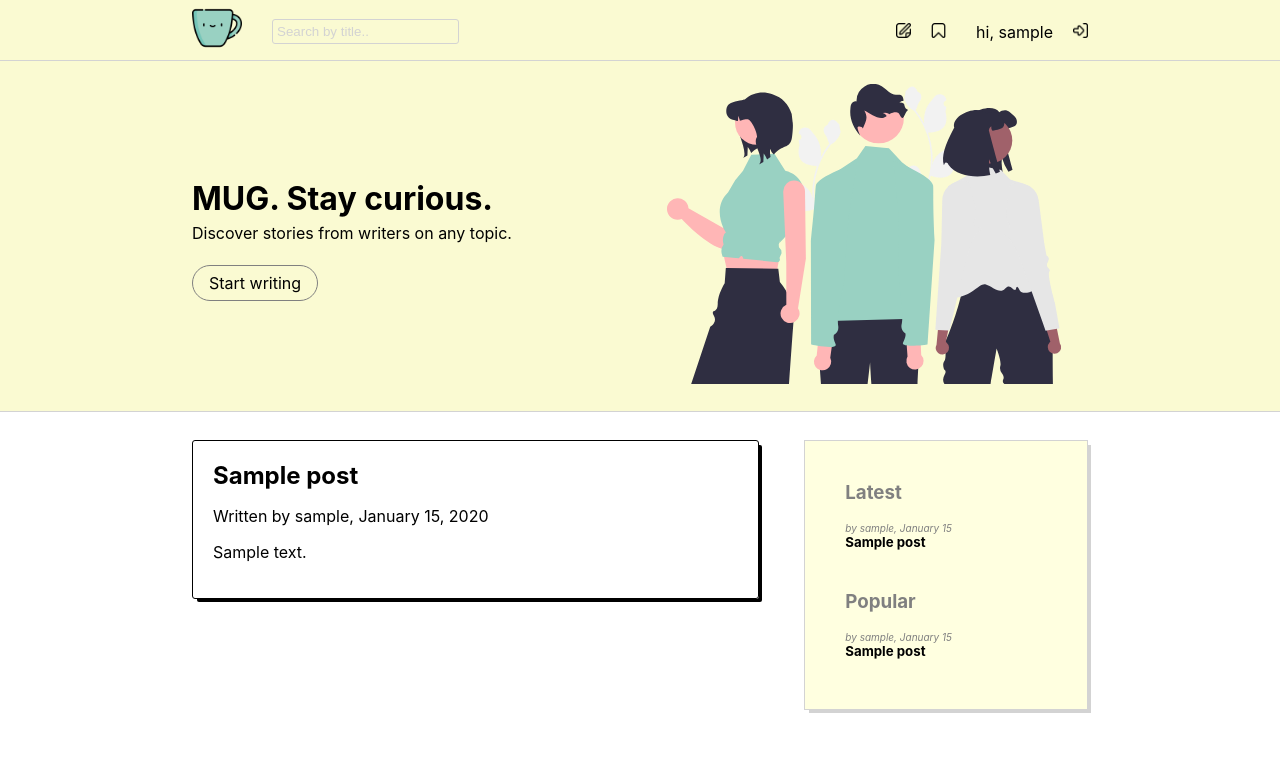
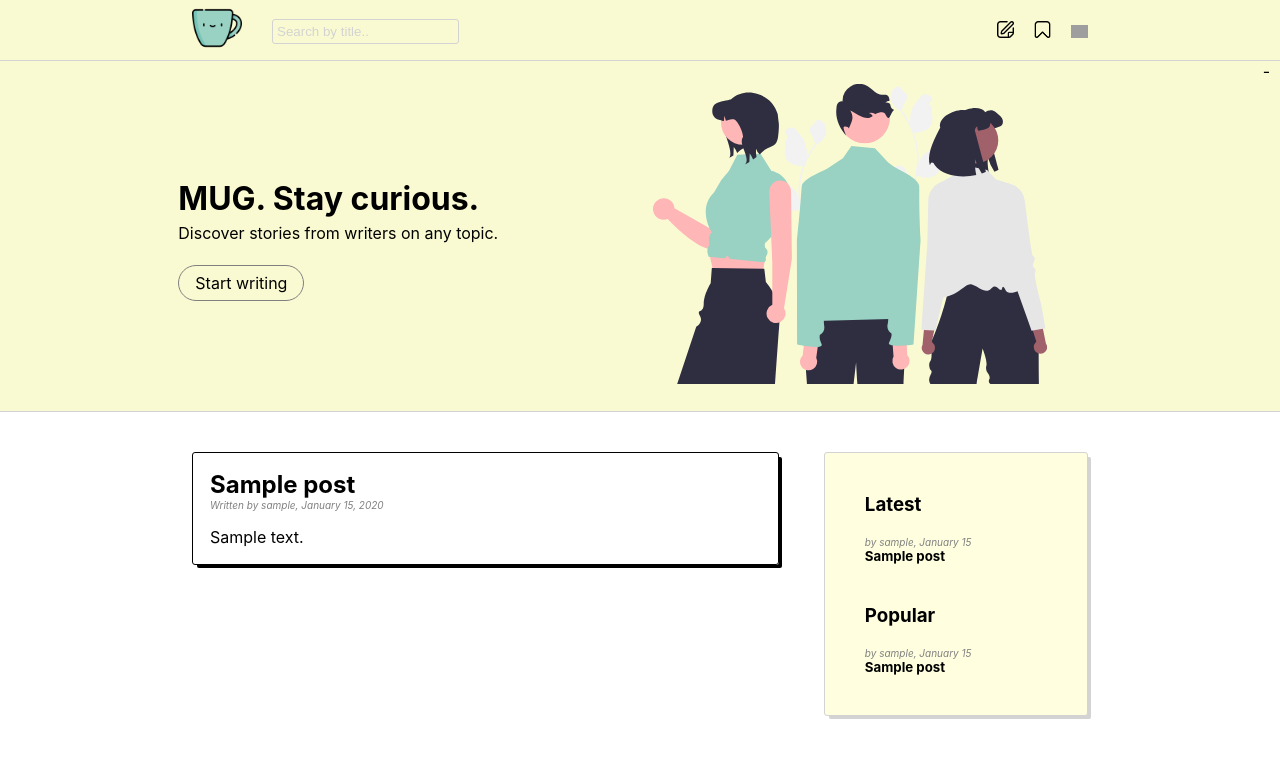
Before and after one commit to bihunva/mug-blogging-platform, a Django app: page / in a window 1280 px wide. Shown: the top 758 px of the page. Run offline with Django 4.2, Linux system fonts and the light colour scheme; a user stored in the database is signed in; tables that the repository leaves empty hold one stand-in row (values such as "Sample post"); some libraries are stand-ins or nearby versions; grey boxes are pictures that could not be loaded.

Commit message:
Added the ability to hide / show the banner

```diff
--- a/blog/static/blog/css/styles.css
+++ b/blog/static/blog/css/styles.css
@@ -57,10 +57,7 @@
     display: flex;
     justify-content: flex-end;
     align-items: center;
-}
-
-nav li {
-    margin-left: 20px;
+    column-gap: 20px;
 }
 
 nav a {
@@ -75,7 +72,7 @@
 
 .content-with-sidebar-wrapper {
     display: grid;
-    grid-template-columns: 2fr 1fr;
+    grid-template-columns: 2fr 0.9fr;
     grid-template-rows: auto;
     grid-gap: 5%;
     align-items: start;
@@ -123,23 +120,34 @@
 }
 
 .icon {
-    width: 15px;
+    width: 17px;
 }
 
-.bookmark-header-icon {
-    margin-right: 10px;
+.post-container:first-child {
+    margin-top: 40px;
 }
 
 .post {
     border: 1px solid #000000;
     border-radius: 3px;
     box-shadow: 4px 4px 0 -1px #000000;
-    padding: 20px;
-    margin: 5% 0 20px 0;
+    padding: 17px;
+    margin: 25px 0 0 0;
 }
 
 .post:hover {
     background-color: #ddffdd;
+}
+
+.post-body {
+    margin-bottom: 0;
+}
+
+.written-by {
+    color: gray;
+    font-style: italic;
+    font-size: 10px;
+    margin: 0;
 }
 
 .login {
@@ -219,9 +227,10 @@
 .sidebar {
     border: lightgrey 1px solid;
     background-color: lightyellow;
-    margin-top: 10%;
+    margin-top: 40px;
     padding: 40px;
     box-shadow: 4px 4px 0 -1px lightgrey;
+    border-radius: 3px;
 }
 
 .sidebar-section {
@@ -233,22 +242,71 @@
 }
 
 .sidebar-section-title {
-    color: gray;
-    margin-bottom: 18px;
+    margin-bottom: 20px;
 }
 
 .sidebar-post {
-    margin-bottom: 10px;
+    margin-bottom: 13px;
 }
 
-.sidebar-post:hover {
-    border-left: 4px solid lightseagreen;
-    padding-left: 7px;
+.sidebar-post:last-child {
+    margin: 0;
 }
 
-.sidebar-post-written-by {
-    color: gray;
-    font-style: italic;
-    font-size: 10px;
-    margin: 0;
+.sidebar-post:hover .sidebar-post-title {
+    color: lightseagreen;
 }
+
+ul.pagination {
+    display: flex;
+    justify-content: center;
+    align-items: center;
+    list-style: none;
+    padding: 0;
+    margin: 50px auto;
+}
+
+ul.pagination li {
+    margin: 0 5px;
+}
+
+ul.pagination li a {
+    display: flex;
+    justify-content: center;
+    align-items: center;
+    height: 30px;
+    width: 30px;
+    border-radius: 50%;
+    border: 1px solid #ccc;
+    color: #333;
+    font-weight: bold;
+    text-decoration: none;
+}
+
+ul.pagination li a:hover {
+    background-color: #ccc;
+}
+
+ul.pagination li span {
+    display: flex;
+    justify-content: center;
+    align-items: center;
+    height: 30px;
+    width: 30px;
+    border-radius: 50%;
+    border: 1px solid #ccc;
+    color: #333;
+    font-weight: bold;
+    text-decoration: none;
+}
+
+.banner-hide-btn {
+    float: right;
+    padding: 0 10px;
+}
+
+.banner-hide-btn:hover {
+    cursor: pointer;
+    color: lightseagreen;
+    background-color: lightgoldenrodyellow;
+}
--- /dev/null
+++ b/blog/templates/blog/includes/banner.html
@@ -0,0 +1,49 @@
+<div class="banner-hide">
+  <span class="banner-hide-btn" id="banner-hide-btn" title="show / hide banner">-</span>
+</div>
+
+<div class="banner-wrapper" id="banner-wrapper">
+  <div class="banner">
+    <div class="banner-text">
+      <h1 class="banner-text-title">MUG. Stay curious.</h1>
+      <p class="banner-text-body">Discover stories from writers on any topic.</p>
+      {% if not user.is_authenticated %}
+        <a href="{% url 'blog:registration' %}" class="banner-btn">Start reading</a>
+      {% else %}
+        <a href="{% url 'blog:post-create' %}" class="banner-btn">Start writing</a>
+      {% endif %}
+    </div>
+    <div class="banner-img">
+      {% load static %}
+      <img src="{% static 'blog/img/undraw_people_re_8spw.svg' %}" alt="My image" height="300">
+    </div>
+  </div>
+</div>
+
+
+<script>
+  const button = document.querySelector('#banner-hide-btn');
+  const banner = document.querySelector('#banner-wrapper');
+
+  let isBannerVisible = localStorage.getItem('isBannerVisible') !== 'false';
+
+  if (!isBannerVisible) {
+    banner.style.display = 'none';
+    button.textContent = '-';
+  }
+
+  function toggleBanner() {
+    if (isBannerVisible) {
+      banner.style.display = 'none'; // ховаємо банер
+      button.textContent = '-'; // змінюємо текст кнопки
+    } else {
+      banner.style.display = 'block'; // показуємо банер
+      button.textContent = '-'; // змінюємо текст кнопки
+    }
+    isBannerVisible = !isBannerVisible; // змінюємо стан банера
+
+    localStorage.setItem('isBannerVisible', isBannerVisible);
+  }
+
+  button.addEventListener('click', toggleBanner);
+</script>
--- a/blog/templates/blog/includes/header.html
+++ b/blog/templates/blog/includes/header.html
@@ -15,8 +15,8 @@
         {% if user.is_authenticated %}
           <li><a href="{% url 'blog:post-create' %}"><img class="icon" src="{% static 'blog/img/write.png' %}" alt="write"></a></li>
           <li><a href="{% url 'blog:saved-posts' %}"><img class="icon bookmark-header-icon" src="{% static 'blog/img/bookmark.png' %}" alt="bookmark"></a></li>
-          <li>hi, {{ user.username }}</li>
-          <li><a href="{% url 'logout' %}"><img class="icon" src="{% static 'blog/img/logout.png' %}" alt="logout"></a></li>
+{#          <li>hi, {{ user.username }}</li>#}
+          <li><a href="{% url 'logout' %}"><img class="icon" src="{% static 'blog/img/sign-out-alt.png' %}" alt="logout"></a></li>
         {% else %}
           <li><a href="{% url 'login' %}">Sign in</a></li>
         {% endif %}
--- a/blog/templates/blog/includes/pagination.html
+++ b/blog/templates/blog/includes/pagination.html
@@ -1,20 +1,25 @@
+{% load static %}
 {% load query_transform %}
 
 {% if is_paginated %}
-  <ul>
+  <ul class="pagination">
     {% if page_obj.has_previous %}
       <li>
-        <a href="?{% query_transform request page=page_obj.previous_page_number %}">Prev</a>
+        <a href="?{% query_transform request page=page_obj.previous_page_number %}">
+          <img class="icon" src="{% static 'blog/img/angle-small-left.png' %}" alt="left-angle">
+        </a>
       </li>
     {% endif %}
 
     <li>
-      <span>{{ page_obj.number }} of {{ paginator.num_pages }}</span>
+      <span>{{ page_obj.number }}</span>
     </li>
 
     {% if page_obj.has_next %}
       <li>
-        <a href="?{% query_transform request page=page_obj.next_page_number %}">Next</a>
+        <a href="?{% query_transform request page=page_obj.next_page_number %}">
+          <img class="icon" src="{% static 'blog/img/angle-small-right.png' %}" alt="left-angle">
+        </a>
       </li>
     {% endif %}
   </ul>
--- a/blog/templates/blog/includes/sidebar.html
+++ b/blog/templates/blog/includes/sidebar.html
@@ -12,5 +12,4 @@
     {% get_most_commented_posts %}
   </div>
 
-
 </div>
--- a/blog/templates/blog/inclusions/latest_posts.html
+++ b/blog/templates/blog/inclusions/latest_posts.html
@@ -6,7 +6,7 @@
 {% for post in latest_posts %}
   <div class="sidebar-post">
   <a href="{% url 'blog:post-detail' post_slug=post.slug %}">
-      <p class="sidebar-post-written-by">by {{ post.author.username }}, {{ post.created|date:"F d" }}</p>
+      <p class="written-by">by {{ post.author.username }}, {{ post.created|date:"F d" }}</p>
       <h5 class="sidebar-post-title">{{ post.title }}</h5>
   </a>
   </div>
--- a/blog/templates/blog/inclusions/most_commented_posts.html
+++ b/blog/templates/blog/inclusions/most_commented_posts.html
@@ -1,7 +1,7 @@
 {% for post in most_commented_posts %}
   <div class="sidebar-post">
     <a href="{% url 'blog:post-detail' post_slug=post.slug %}">
-      <p class="sidebar-post-written-by">by {{ post.author.username }}, {{ post.created|date:"F d" }}</p>
+      <p class="written-by">by {{ post.author.username }}, {{ post.created|date:"F d" }}</p>
       <h5 class="sidebar-post-title">{{ post.title }}</h5>
     </a>
   </div>
--- a/blog/templates/blog/index.html
+++ b/blog/templates/blog/index.html
@@ -3,27 +3,11 @@
 
 {% block content %}
 
-  {#  {% include "blog/includes/banner.html" %}#}
-  <div class="banner-wrapper">
-    <div class="banner">
-      <div class="banner-text">
-        <h1 class="banner-text-title">MUG. Stay curious.</h1>
-        <p class="banner-text-body">Discover stories from writers on any topic.</p>
-        {% if not user.is_authenticated %}
-          <a href="{% url 'blog:registration' %}" class="banner-btn">Start reading</a>
-        {% else %}
-          <a href="{% url 'blog:post-create' %}" class="banner-btn">Start writing</a>
-        {% endif %}
-      </div>
-      <div class="banner-img">
-        {% load static %}
-        <img src="{% static 'blog/img/undraw_people_re_8spw.svg' %}" alt="My image" height="300">
-      </div>
-    </div>
-  </div>
+  {% include "blog/includes/banner.html" %}
+
   <div class="content-with-sidebar-wrapper">
     <div class="content-with-sidebar">
-
+      <div class="post-container">
         {% for post in posts %}
           <a href="{% url 'blog:post-detail' post_slug=post.slug %}">
             <div class="post">
@@ -32,13 +16,12 @@
               </h2>
 
               <p class="written-by">Written by {{ post.author.username }}, {{ post.created|date:"F d, Y" }}</p>
-            <p>{{ post.body|truncatewords:30 }}</p>
+              <p class="post-body">{{ post.body|truncatewords:30 }}</p>
             </div>
           </a>
-
         {% endfor %}
+      </div>
       {% include "blog/includes/pagination.html" with page=posts %}
-
     </div>
     {% include "blog/includes/sidebar.html" %}
   </div>
```
Lines whose indentation alone changed are shown as unchanged.
